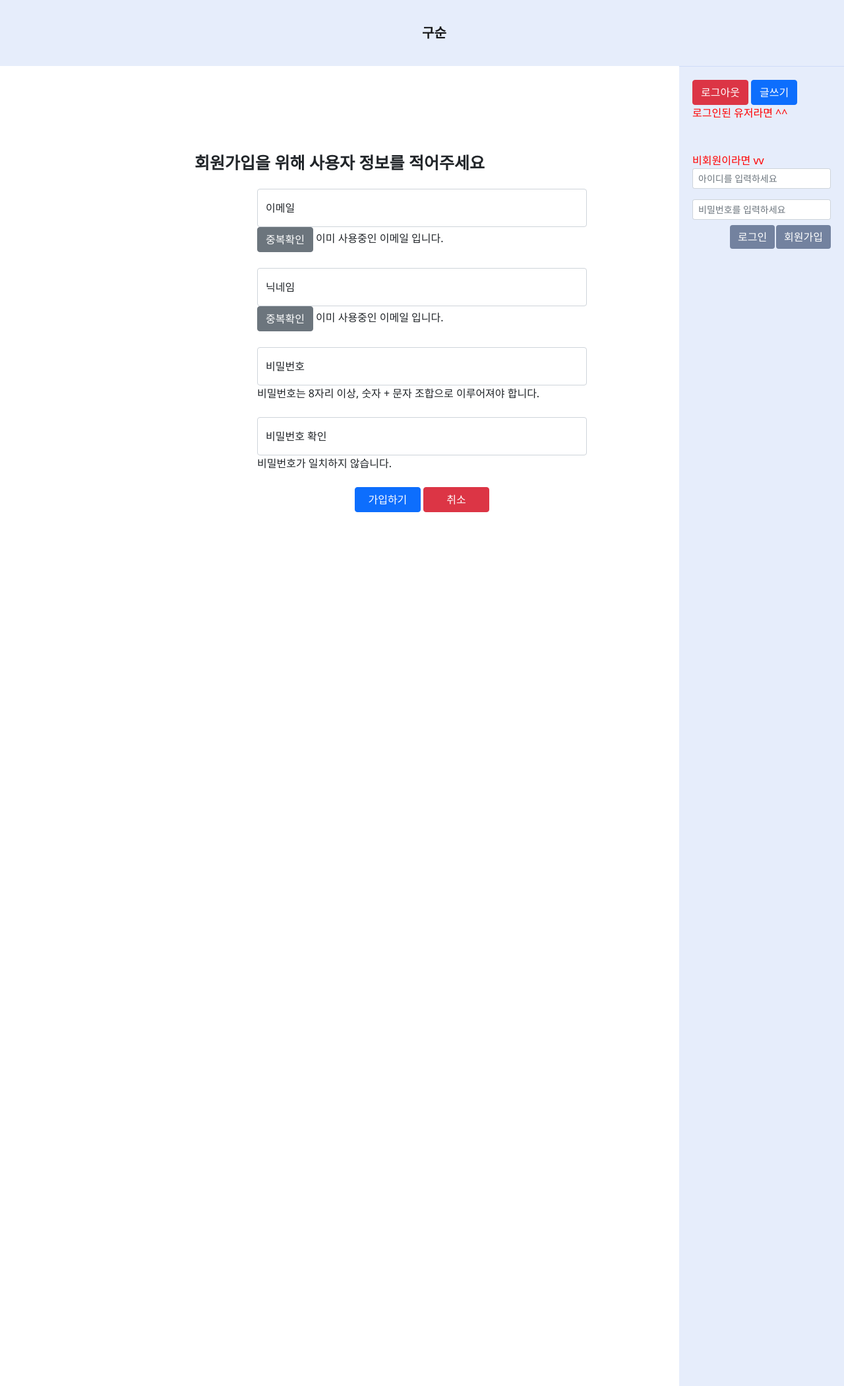
After one commit to KYH9800/mini-project, a Flask app: page /signup2 in a window 1280 px wide. The commit adds this page. Shown: the whole page at 66% size. Run offline with Flask 2, Linux system fonts and the light colour scheme; data that the repository does not hold is empty.

Commit message:
1115 // base.html 상속, 댓글 개수 세서 보여주는 기능 추가

```diff
--- a/app.py
+++ b/app.py
@@ -1,11 +1,42 @@
-from flask import Flask, render_template
+from flask import Flask, render_template, request, jsonify
+from pymongo import MongoClient
+import certifi
 
 app = Flask(__name__)
+app = Flask(__name__)
+ca = certifi.where()
+client = MongoClient('mongodb+srv://test:123@cluster0.vpw4dwu.mongodb.net/?retryWrites=true&w=majority', tlsCAFile=ca)
+db = client.dbsparta
 
 
 @app.route('/')
 def home():
     return render_template('index.html')
+
+@app.route('/signup2')
+def signup_page():
+    return render_template('signup2.html')
+
+
+# 댓글 포스트
+@app.route('/api/comment', methods=['POST'])
+def comment_post():
+    comment_receive = request.form['comments_give']
+    # user_id = db.users.find_one({:}) // 유저 id를 가져옴
+
+    doc = {
+        'comment': comment_receive,
+    }
+    db.comments.insert_one(doc)
+    return jsonify({'msg': '댓글작성 완료!'})
+
+
+# 댓글 get
+@app.route('/api/comment', methods=["GET"])
+def comment_get():
+    comments_list = list(db.comments.find({}, {'_id': False}))
+
+    return jsonify({'comments': comments_list})
 
 
 @app.route('/login')
--- a/static/css/main.css
+++ b/static/css/main.css
@@ -88,3 +88,7 @@ ul {
 #post-edit-btns{
     margin-bottom: 5px;
 }
+
+#how-many-comments{
+    float: right;
+}
--- /dev/null
+++ b/static/js/comments.js
@@ -0,0 +1,47 @@
+$(document).ready(function () {
+    getComments()
+});
+
+function postComments() {
+    let postComment = $('#post-comment').val()
+    $.ajax({
+        type: 'POST',
+        url: '/api/comment',
+        data: {
+            'comments_give': postComment
+        },
+        success: function (response) {
+            console.log(response)
+            window.location.reload()
+        }
+    })
+}
+
+
+function getComments() {
+    $.ajax({
+        type: "GET",
+        url: '/api/comment',
+        data: {},
+        success: function (response) {
+            let rows = response['comments']
+
+
+            for (let i = 0; i < rows.length; i++) {
+                let posted_comment = rows[i]['comment']
+
+                let tempHtml = `
+                <li class="list-group-item">${posted_comment}</li>
+                `
+                $('#get-comment').append(tempHtml)
+
+            }
+            let howManyComments = `
+                        <p>댓글 (${rows.length})개</p>
+
+                    `
+            $('#how-many-comments').append(howManyComments)
+
+        }
+    });
+}
--- a/static/js/main.js
+++ /dev/null
@@ -1 +0,0 @@
-alert("메인 페이지")
--- /dev/null
+++ b/templates/base.html
@@ -0,0 +1,55 @@
+<!doctype html>
+<html lang="en">
+<head>
+    <meta charset="utf-8">
+    <meta name="viewport" content="width=device-width, initial-scale=1">
+    <title>Bootstrap demo</title>
+    <link href="https://cdn.jsdelivr.net/npm/bootstrap@5.2.2/dist/css/bootstrap.min.css" rel="stylesheet"
+          integrity="sha384-Zenh87qX5JnK2Jl0vWa8Ck2rdkQ2Bzep5IDxbcnCeuOxjzrPF/et3URy9Bv1WTRi" crossorigin="anonymous">
+    <link rel="stylesheet" href="/static/css/main.css">
+    <script src="https://ajax.googleapis.com/ajax/libs/jquery/3.5.1/jquery.min.js"></script>
+    <script src="https://cdn.jsdelivr.net/npm/bootstrap@5.2.2/dist/js/bootstrap.bundle.min.js"
+            integrity="sha384-OERcA2EqjJCMA+/3y+gxIOqMEjwtxJY7qPCqsdltbNJuaOe923+mo//f6V8Qbsw3"
+            crossorigin="anonymous"></script>
+    <script src="/static/js/comments.js" defer></script>
+
+</head>
+<body>
+<!--상단 바-->
+<nav id="top-bar" class="navbar navbar-expand-lg" style="background-color: rgb(230,237,251)">
+    <span class="site-name">
+        <a class="navbar-brand" href="/"><b>구순</b></a>
+
+    </span>
+</nav>
+
+
+<!--로그인 사이드바-->
+<aside class="sidenav">
+    <button id="logout-btn" class="btn btn-danger">로그아웃</button>
+    <a href="#">
+        <a href="">
+            <button id="posting-btn" class="btn btn-primary">글쓰기</button>
+        </a>
+    </a>
+
+    <br>로그인된 유저라면 ^^
+    <br><br><br>
+    비회원이라면 vv
+    <div class="login-forms">
+        <div class="input-group input-group-sm mb-3">
+            <input type="text" class="form-control" aria-label="Sizing example input"
+                   aria-describedby="inputGroup-sizing-sm" placeholder="아이디를 입력하세요">
+        </div>
+        <div class="input-group input-group-sm mb-2 input-pw">
+            <input type="password" class="form-control" aria-label="Sizing example input"
+                   aria-describedby="inputGroup-sizing-sm" placeholder="비밀번호를 입력하세요">
+        </div>
+    </div>
+    <button id="signup-btn" class="btn btn-dark">회원가입</button>
+    <button id="login-btn" class="btn btn-dark">로그인</button>
+</aside>
+<div>
+    {%block con%}
+    {%endblock%}
+</div>
--- /dev/null
+++ b/templates/signup2.html
@@ -0,0 +1,63 @@
+{%extends 'base.html'%}
+{%block con%}
+<html lang="en">
+<head>
+    <meta charset="UTF-8">
+    <meta charset="UTF-8">
+    <meta http-equiv="X-UA-Compatible" content="IE=edge">
+    <meta name="viewport" content="width=device-width, initial-scale=1.0">
+
+    <meta property="og:title" content="고윤혁의 버켓리스트"/>
+    <meta property="og:description" content="이루고 싶은 것을 기록하세요."/>
+    <meta property="og:image"
+          content="https://images.unsplash.com/photo-1601024445121-e5b82f020549?ixid=MnwxMjA3fDB8MHxwaG90by1wYWdlfHx8fGVufDB8fHx8&ixlib=rb-1.2.1&auto=format&fit=crop&w=1189&q=80"/>
+
+    <link href="https://cdn.jsdelivr.net/npm/bootstrap@5.0.2/dist/css/bootstrap.min.css" rel="stylesheet"
+          integrity="sha384-EVSTQN3/azprG1Anm3QDgpJLIm9Nao0Yz1ztcQTwFspd3yD65VohhpuuCOmLASjC" crossorigin="anonymous">
+    <script src="https://ajax.googleapis.com/ajax/libs/jquery/3.5.1/jquery.min.js"></script>
+    <script src="https://cdn.jsdelivr.net/npm/bootstrap@5.0.2/dist/js/bootstrap.bundle.min.js"
+            integrity="sha384-MrcW6ZMFYlzcLA8Nl+NtUVF0sA7MsXsP1UyJoMp4YLEuNSfAP+JcXn/tWtIaxVXM"
+            crossorigin="anonymous"></script>
+
+    <link href="https://fonts.googleapis.com/css2?family=Gowun+Dodum&display=swap" rel="stylesheet">
+
+    <title>구순재롱잔치 | 회원가입</title>
+
+    <link rel="stylesheet" href="/static/css/signup.css">
+    <script src="/static/js/signup.js" defer></script>
+</head>
+<body>
+<header id="signup-header">
+    회원가입을 위해 사용자 정보를 적어주세요
+</header>
+<div id="signup-wrapper">
+    <div class="form-floating mb-4">
+        <input type="email" class="form-control" id="user-email" placeholder="e-mail을 입력하세요">
+        <label for="floatingInput">이메일</label>
+        <button type="button" class="btn btn-secondary">중복확인</button>
+        <span id="alert-email-check">이미 사용중인 이메일 입니다.</span>
+    </div>
+    <div class="form-floating mb-4">
+        <input type="text" class="form-control" id="user-nickname" placeholder="닉네임을 입력하세요.">
+        <label for="floatingInput">닉네임</label>
+        <button type="button" class="btn btn-secondary">중복확인</button>
+        <span id="alert-email-check">이미 사용중인 이메일 입니다.</span>
+    </div>
+    <div class="form-floating mb-4">
+        <input type="password" class="form-control" id="password" placeholder="Password">
+        <label for="floatingPassword">비밀번호</label>
+        <span>비밀번호는 8자리 이상, 숫자 + 문자 조합으로 이루어져야 합니다.</span>
+    </div>
+    <div class="form-floating mb-4">
+        <input type="password" class="form-control" id="password-check" placeholder="Password">
+        <label for="floatingPassword">비밀번호 확인</label>
+        <span>비밀번호가 일치하지 않습니다.</span>
+    </div>
+    <div class="signup-btn">
+        <button type="button" class="btn btn-primary">가입하기</button>
+        <button type="button" class="btn btn-danger">취소</button>
+    </div>
+</div>
+</body>
+</html>
+{%endblock%}
```
Also changed, not shown: templates/index.html (+13 -60 lines).
